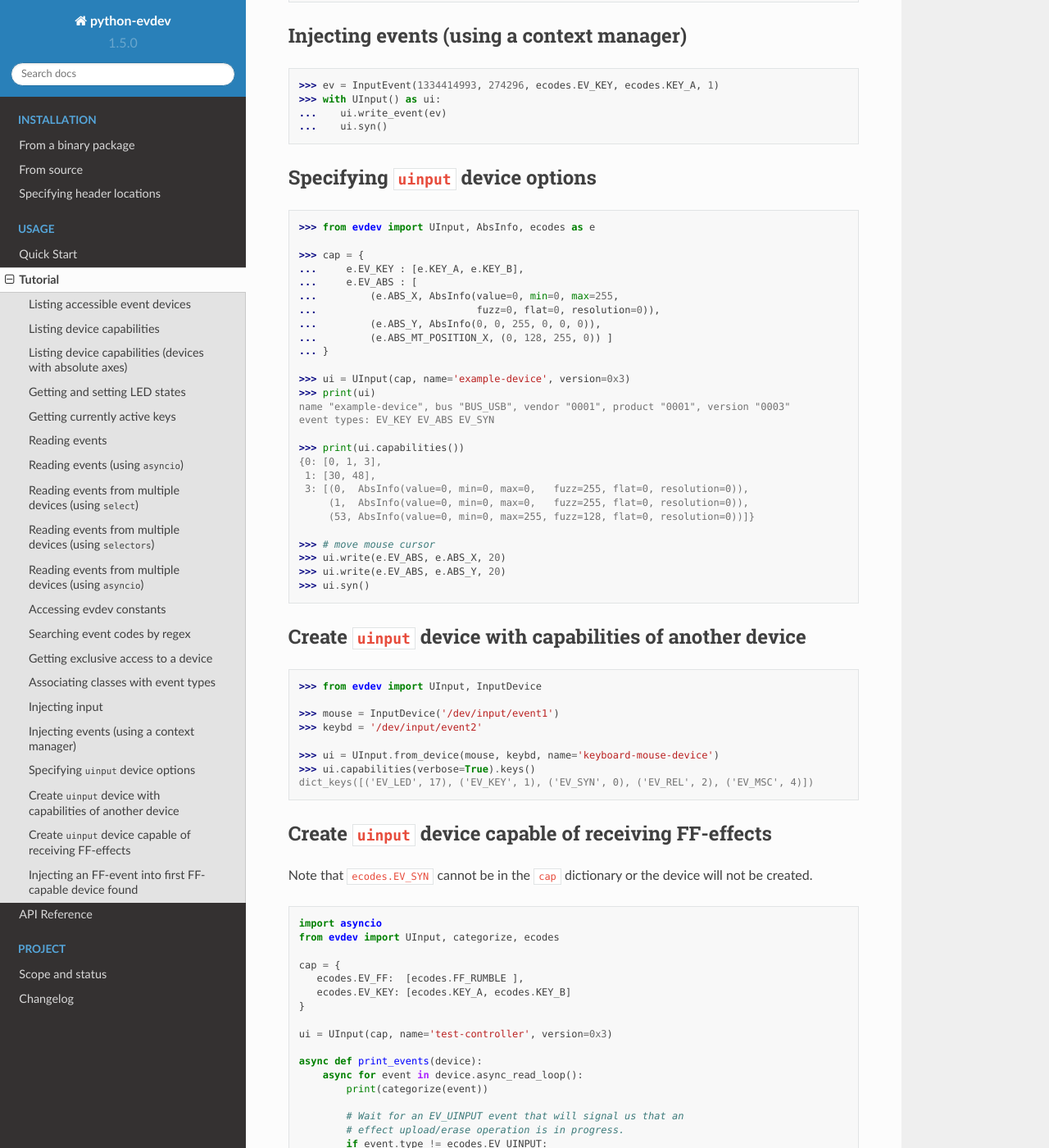
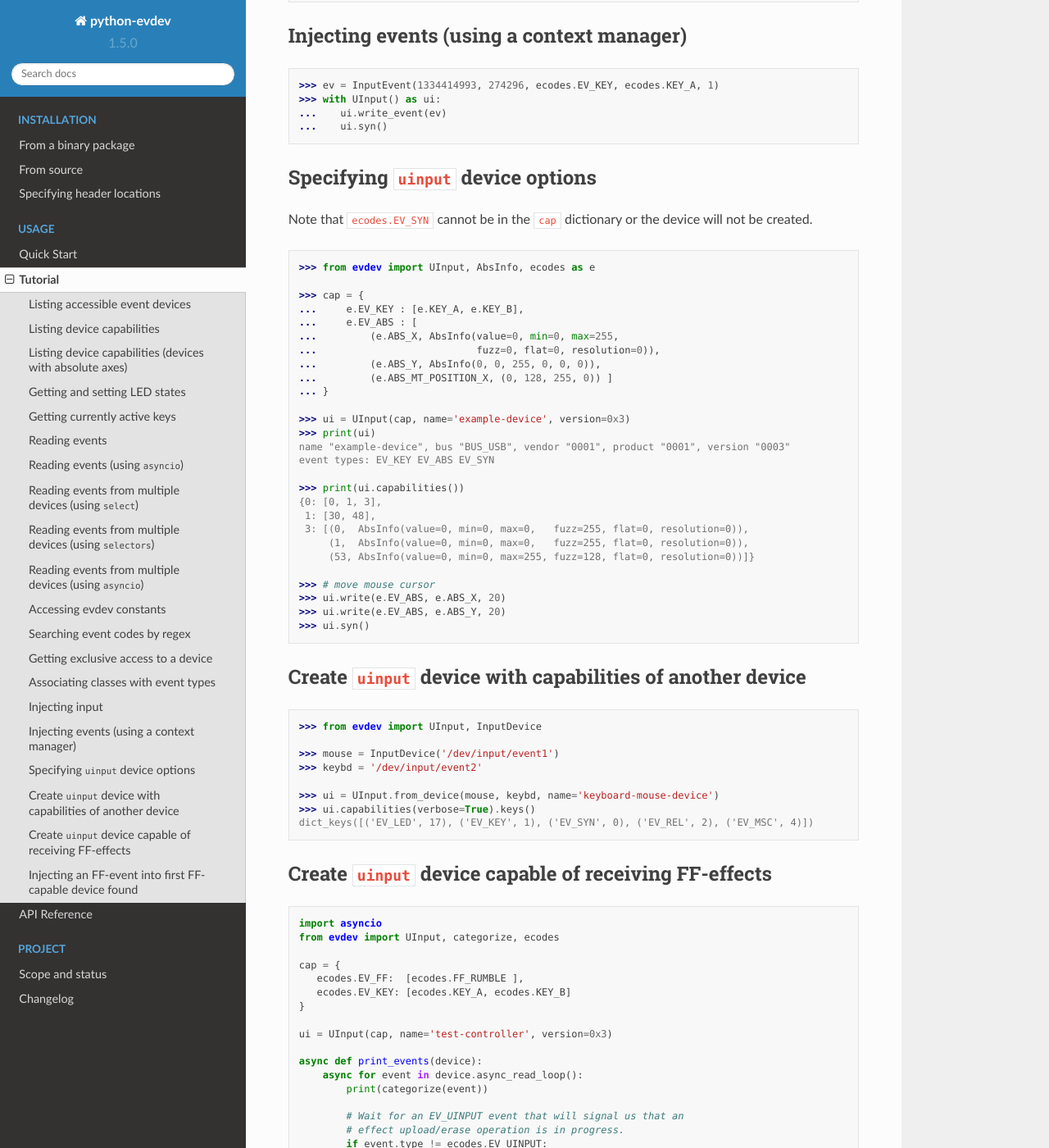
Before and after one commit to gvalkov/python-evdev, a Sphinx documentation site: the page built from docs/tutorial.rst, in a window 1280 px wide and 1400 px high, scrolled down 5339 px. Shown: the whole window at 82% size. Built offline with Sphinx 7.4.7 and the Read the Docs theme 2.0.0, drawn with Linux system fonts in a browser that asks for light colours; part of the change alters nothing that is shown.

```diff
--- a/docs/tutorial.rst
+++ b/docs/tutorial.rst
@@ -329,6 +329,8 @@ Injecting events (using a context manager)
 Specifying ``uinput`` device options
 ====================================
 
+Note that ``ecodes.EV_SYN`` cannot be in the ``cap`` dictionary or the device will not be created.
+
 ::
 
     >>> from evdev import UInput, AbsInfo, ecodes as e
@@ -379,8 +381,6 @@ Create ``uinput`` device with capabilities of another device
 
 Create ``uinput`` device capable of receiving FF-effects
 ========================================================
-
-Note that ``ecodes.EV_SYN`` cannot be in the ``cap`` dictionary or the device will not be created.
 
 ::
 
```
